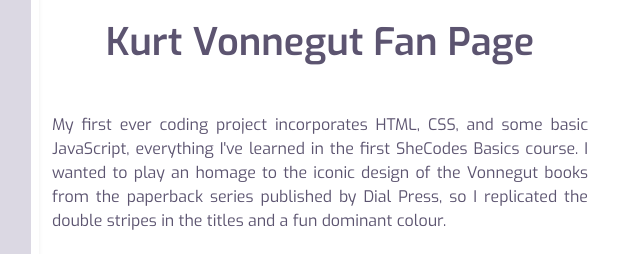
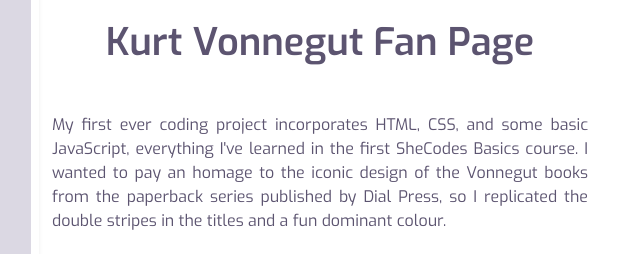
Before and after one commit to la-livia/my-portfolio-project, a plain HTML site: page work.html in a window 1280 px wide. Shown: the part 361-615 px from the top of the page, 605-1245 px from the left. Drawn offline with nearby package versions, Linux system fonts and the light colour scheme.

Commit message:
typo correction

```diff
--- a/work.html
+++ b/work.html
@@ -101,7 +101,7 @@
             <p class="mb-4">
               My first ever coding project incorporates HTML, CSS, and some
               basic JavaScript, everything I've learned in the first SheCodes
-              Basics course. I wanted to play an homage to the iconic design of
+              Basics course. I wanted to pay an homage to the iconic design of
               the Vonnegut books from the paperback series published by Dial
               Press, so I replicated the double stripes in the titles and a fun
               dominant colour.
```
